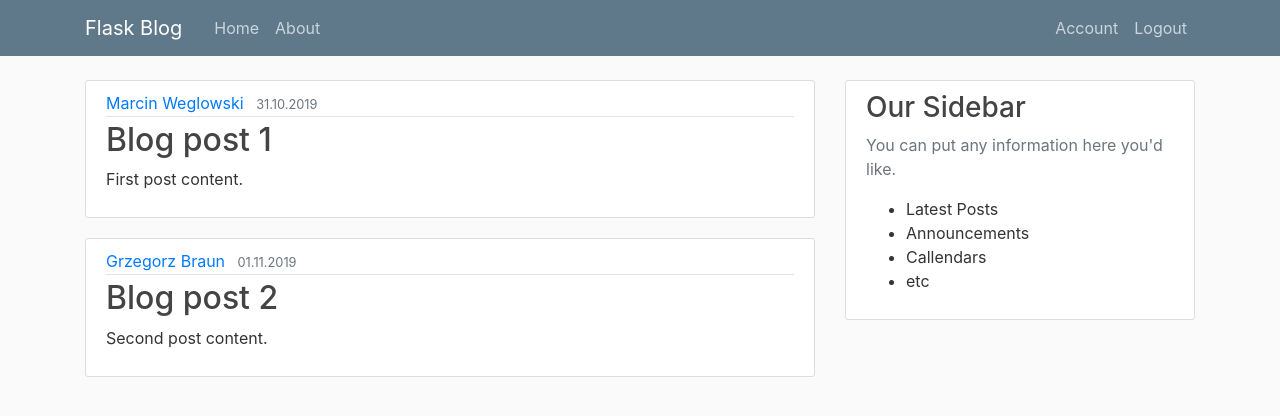
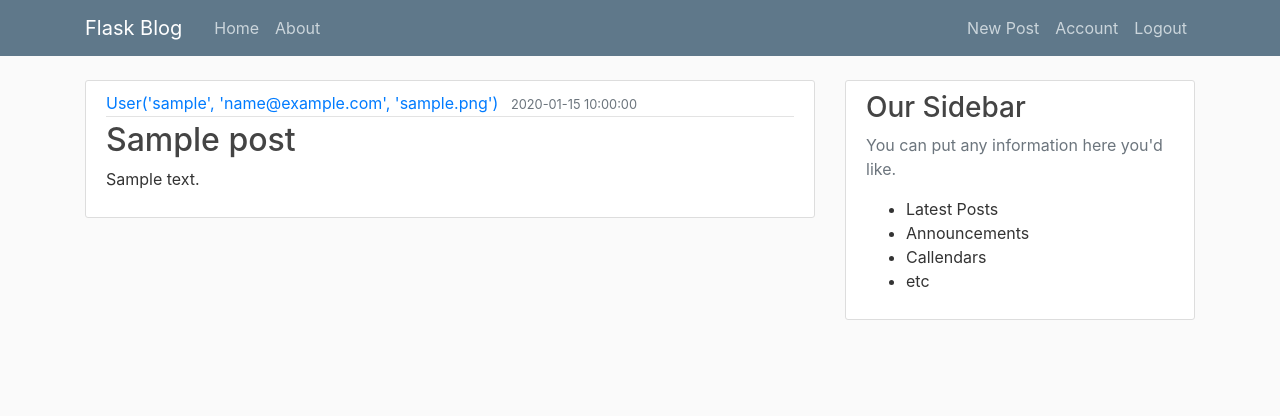
Before and after one commit to mcweglowski/flaskblog, a Flask app: page / in a window 1280 px wide. Shown: the top 416 px of the page. Run offline with Flask 2, Linux system fonts and the light colour scheme; a user stored in the database is signed in; tables that the repository leaves empty hold one stand-in row (values such as "Sample post"); some libraries are stand-ins or nearby versions.

Commit message:
Posts functionality, phase one

```diff
--- a/flaskblog/routes.py
+++ b/flaskblog/routes.py
@@ -3,29 +3,15 @@ import secrets
 from PIL import Image
 from flask import render_template, url_for, flash, redirect, request
 from flaskblog import app, db, bcrypt
-from flaskblog.forms import RegistrationForm, LoginForm, UpdateAccountForm
+from flaskblog.forms import RegistrationForm, LoginForm, UpdateAccountForm, PostForm
 from flaskblog.models import User, Post
 from flask_login import login_user, current_user, logout_user, login_required
-
-posts = [
-    {
-        'author':'Marcin Weglowski',
-        'title': 'Blog post 1',
-        'content' : 'First post content.',
-        'date_posted':'31.10.2019',
-    },
-    {
-        'author':'Grzegorz Braun',
-        'title': 'Blog post 2',
-        'content' : 'Second post content.',
-        'date_posted':'01.11.2019',
-    }
-]
 
 @app.route('/')
 @app.route('/home')
 def home():
-    return render_template('home.html', posts = posts)
+    posts = Post.query.all()
+    return render_template('home.html', posts=posts)
 
 @app.route('/about')
 def about():
@@ -98,3 +84,15 @@ def account():
         form.email.data = current_user.email
     image_file = url_for('static', filename='profile_pics/' + current_user.image_file)
     return render_template('account.html', title='Account', image_file=image_file, form=form)
+
+@app.route("/post/new", methods=['GET', 'POST'])
+@login_required
+def new_post():
+    form = PostForm()
+    if form.validate_on_submit():
+        post = Post(title=form.title.data, content=form.content.data, author=current_user)
+        db.session.add(post)
+        db.session.commit()
+        flash('You post has been created!', 'success')
+        return redirect(url_for('home'))
+    return render_template('create_post.html', title='New Post', form=form)
--- a/flaskblog/templates/layout.html
+++ b/flaskblog/templates/layout.html
@@ -31,8 +31,9 @@
                         <!-- Navbar Right Side -->
                         <div class="navbar-nav">
                             {% if current_user.is_authenticated %}
-                            <a class="nav-item nav-link" href="{{ url_for('account') }}">Account</a>
-                            <a class="nav-item nav-link" href="{{ url_for('logout') }}">Logout</a>
+                                <a class="nav-item nav-link" href="{{ url_for('new_post') }}">New Post</a>
+                                <a class="nav-item nav-link" href="{{ url_for('account') }}">Account</a>
+                                <a class="nav-item nav-link" href="{{ url_for('logout') }}">Logout</a>
                             {% else %}
                                 <a class="nav-item nav-link" href="{{ url_for('login') }}">Login</a>
                                 <a class="nav-item nav-link" href="{{ url_for('register') }}">Register</a>
```
Also changed, not shown: flaskblog/forms.py (+6 -1 lines), flaskblog/templates/create_post.html (added, +40 -0 lines).
